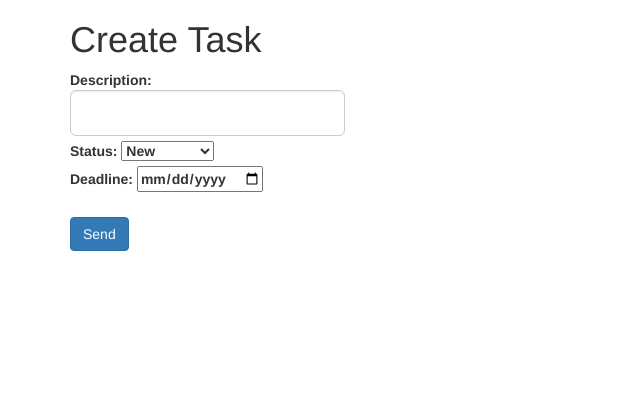
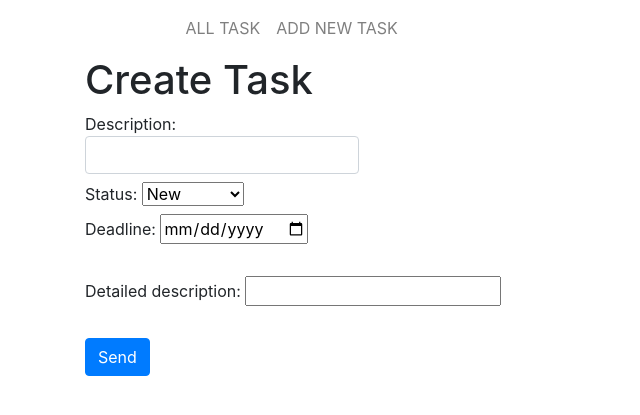
Before and after one commit to romeeeoo/homework_70_roman_tarassenko, a Django app: page /add/ in a window 1280 px wide. Shown: the top 415 px of the page, without its empty margins (0-640 px from the left). Run offline with Django 4.2, Linux system fonts and the light colour scheme; some libraries are stand-ins or nearby versions.

Commit message:
Добавлен функционал добавления нового задания. Все еще нужна отладка отправки формы с пустой датой.

```diff
--- a/todo_app/templates/add_new_task.html
+++ b/todo_app/templates/add_new_task.html
@@ -1,14 +1,10 @@
-<!DOCTYPE html>
-<html lang="en">
-<head>
-    <meta charset="UTF-8">
-    <link rel="stylesheet" href="https://maxcdn.bootstrapcdn.com/bootstrap/3.4.1/css/bootstrap.min.css">
-    <title>Title</title>
-</head>
-<body>
-<div class="container">
+{% extends 'base.html' %}
+
+{% block title %} Creating Task {% endblock %}
+
+{% block content %}
 <h1>Create Task</h1>
-    <form action="" method="POST">
+    <form action="{% url "add_task" %}" method="POST">
         {% csrf_token %}
 
         <label>Description: <input class="form-control input-lg" type="text" name="description"/></label><br/>
@@ -21,9 +17,10 @@
 
         <label>Deadline: <input type="date" id="deadline" name="deadline"></label><br/>
         <br/>
+
+        <label>Detailed description: <input type="text" id="detailed_description" name="detailed_description"></label><br/>
+        <br/>
+
         <input class="btn btn-primary" type="submit" value="Send"/>
     </form>
-</div>
-
-</body>
-</html>
+{% endblock %}
--- a/todo_app/templates/base.html
+++ b/todo_app/templates/base.html
@@ -18,7 +18,10 @@
             <ul class="navbar-nav me-auto mb-2 mb-lg-0 text-uppercase offset-1">
                 {% block menu %}
                     <li class="nav-item">
-                        <a class="nav-link" href="{% url 'index' %}">All Task</a>
+                        <a class="nav-link" href="{% url 'index' %}">all task</a>
+                    </li>
+                    <li class="nav-item">
+                        <a class="nav-link" href="{% url 'add_task' %}">add new task</a>
                     </li>
                 {% endblock %}
             </ul>
--- a/todo_app/templates/detailed_task.html
+++ b/todo_app/templates/detailed_task.html
@@ -1,6 +1,6 @@
 {% extends "base.html" %}
 
-{% block title %} {{ task.description }} {% endblock %}
+{% block title %} Task: {{ task.description }} {% endblock %}
 
 {% block content %}
     <div class="row">
@@ -25,7 +25,7 @@
         {% endif %}
     </div>
     <div class="row">
-        <p>Deadline: {{ task.detailed_description }}</p>
+        <p>Detailed description: {{ task.detailed_description }}</p>
     </div>
     <div class="row">
         <a href="#">edit...</a>
--- a/todo_app/urls.py
+++ b/todo_app/urls.py
@@ -3,7 +3,7 @@ from todo_app.views import index_view, add_view, detail_view
 
 urlpatterns = [
     path('', index_view, name='index'),
-    path('add/', add_view),
+    path('add/', add_view, name='add_task'),
     path('task/<int:pk>', detail_view, name='detailed_task'),
     path('task/', index_view)
 ]
--- a/todo_app/views.py
+++ b/todo_app/views.py
@@ -1,4 +1,5 @@
 from django.shortcuts import render, redirect, get_object_or_404
+
 from todo_app.models import Task
 
 
@@ -13,13 +14,13 @@ def add_view(request):
     if request.method == 'GET':
         return render(request, 'add_new_task.html')
     elif request.method == 'POST':
-        description = request.POST.get('description'),
-        status = request.POST.get('status'),
-        deadline = request.POST.get('deadline')
-        new_task = Task.objects.create(description=description[0], status=status[0],
-                                       deadline=deadline)
-        new_task.save()
-        return redirect("index_view")
+        task_data = {'description': request.POST.get('description'),
+                     'status': request.POST.get('status'),
+                     # 'deadline': request.POST.get('deadline'),
+                     'detailed_description': request.POST.get('detailed_description')
+                     }
+        new_task = Task.objects.create(**task_data)
+        return redirect("detailed_task", pk=new_task.pk)
 
 
 def detail_view(request, pk):
```
Lines whose indentation alone changed are shown as unchanged.
